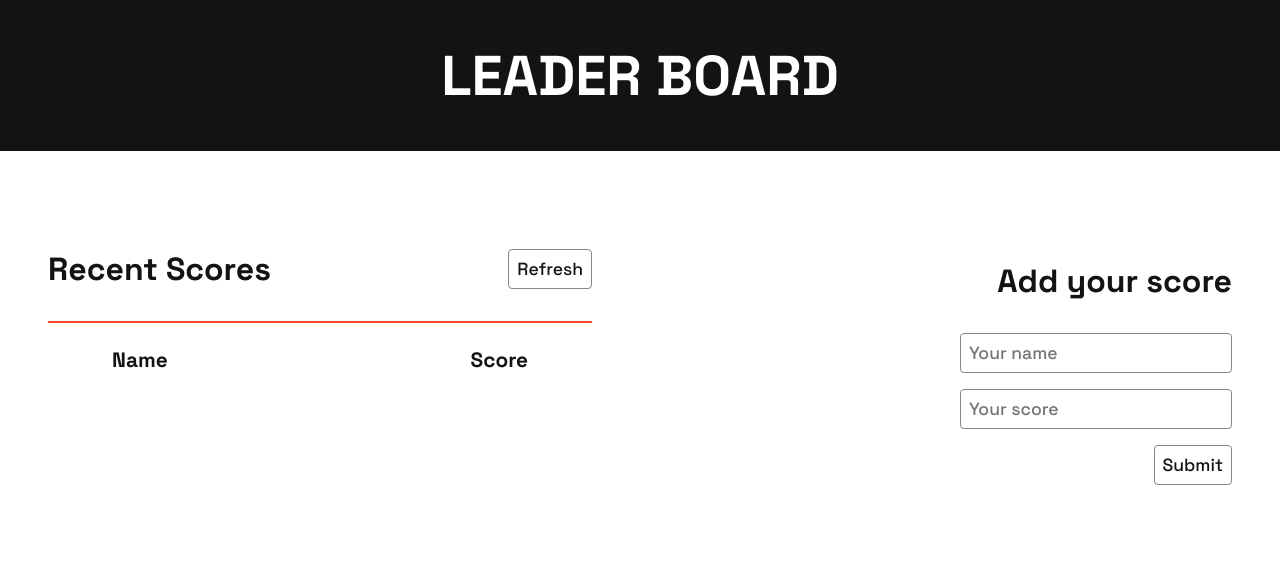
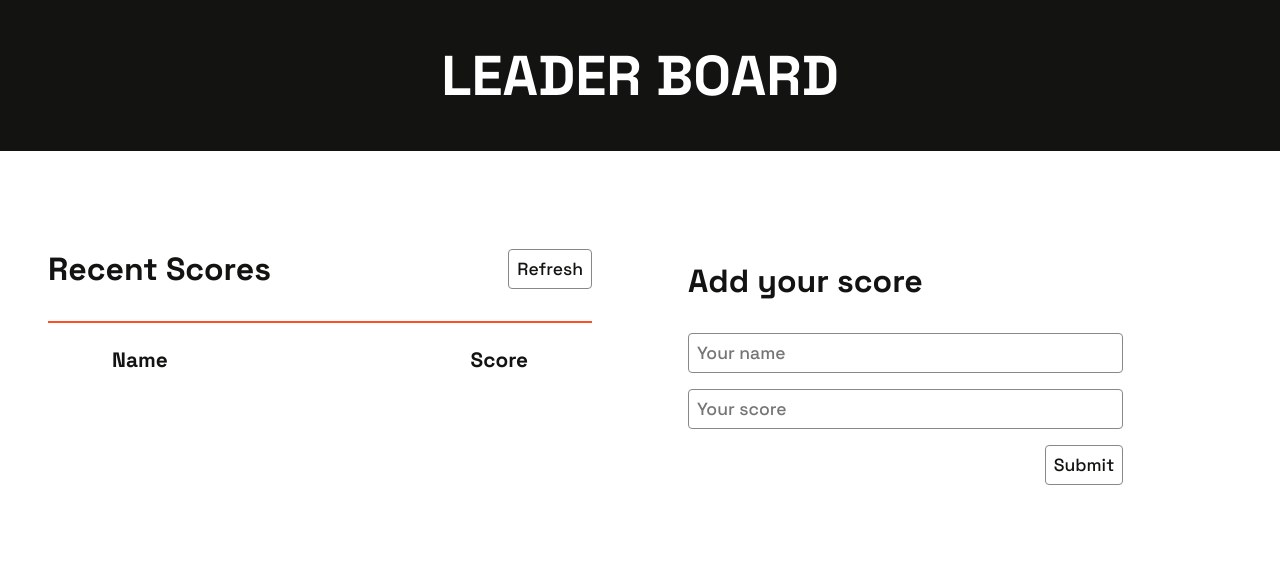
Before and after one commit to vvoo21/Leaderboard, a website built with webpack: page src/index.html in a window 1280 px wide. Built offline with nearby package versions, Linux system fonts and the light colour scheme; files whose address does not match are found by name.

Commit message:
Modify style.css file

```diff
--- a/src/style.css
+++ b/src/style.css
@@ -123,11 +123,10 @@ tr:nth-child(even){
 .Add-score-container {
   padding-top: 0.75rem;
   flex-direction: column;
-  align-items: flex-end;
 }
 
 .form {
-  width: 50%;
+  width: 80%;
   display: flex;
   flex-direction: column;
   padding-top: 2rem;
```
